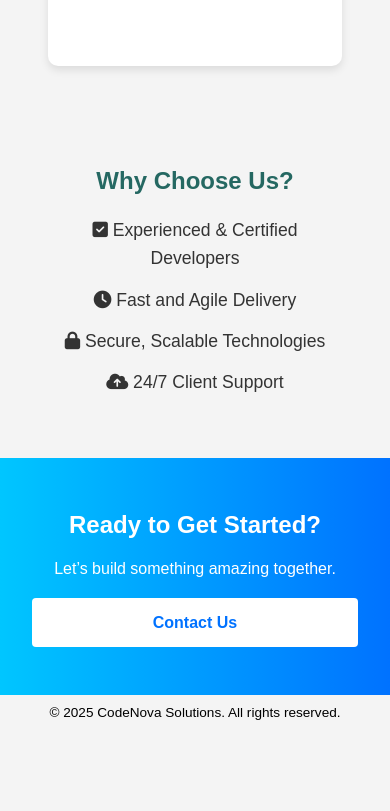
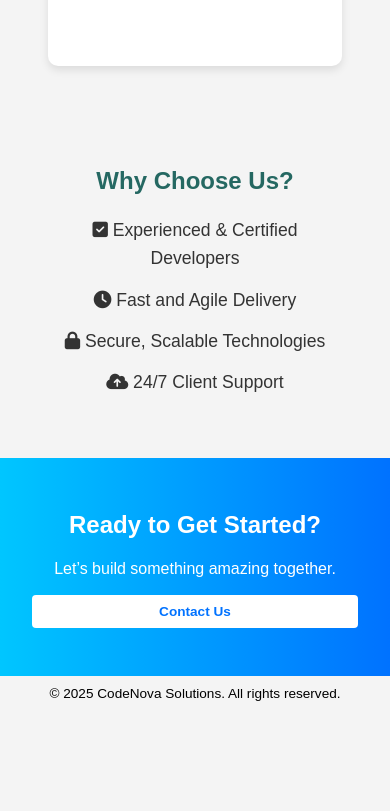
Before and after one commit to ashish-0280/CodeNova-Solutions, a plain HTML site: page public/index.html in a window 390 px wide. Shown: the part 779-1590 px from the top of the page. Drawn offline with Linux system fonts and the light colour scheme.

Commit message:
my commit

```diff
--- a/public/css/style.css
+++ b/public/css/style.css
@@ -285,6 +285,7 @@
    RESPONSIVE STYLES
 ==================== */
 @media (max-width: 768px) {
+
     header nav {
         flex-direction: row;
         align-items: flex-start;
@@ -318,6 +319,13 @@
         right: 1em;
         flex-direction: row;
         gap: 0.5em;
+    }
+
+    .auth-btn,
+    .logout-btn,
+    .btn {
+        padding: 0.4em 0.8em;
+        font-size: 0.85em;
     }
 
     .feature-grid {
```
